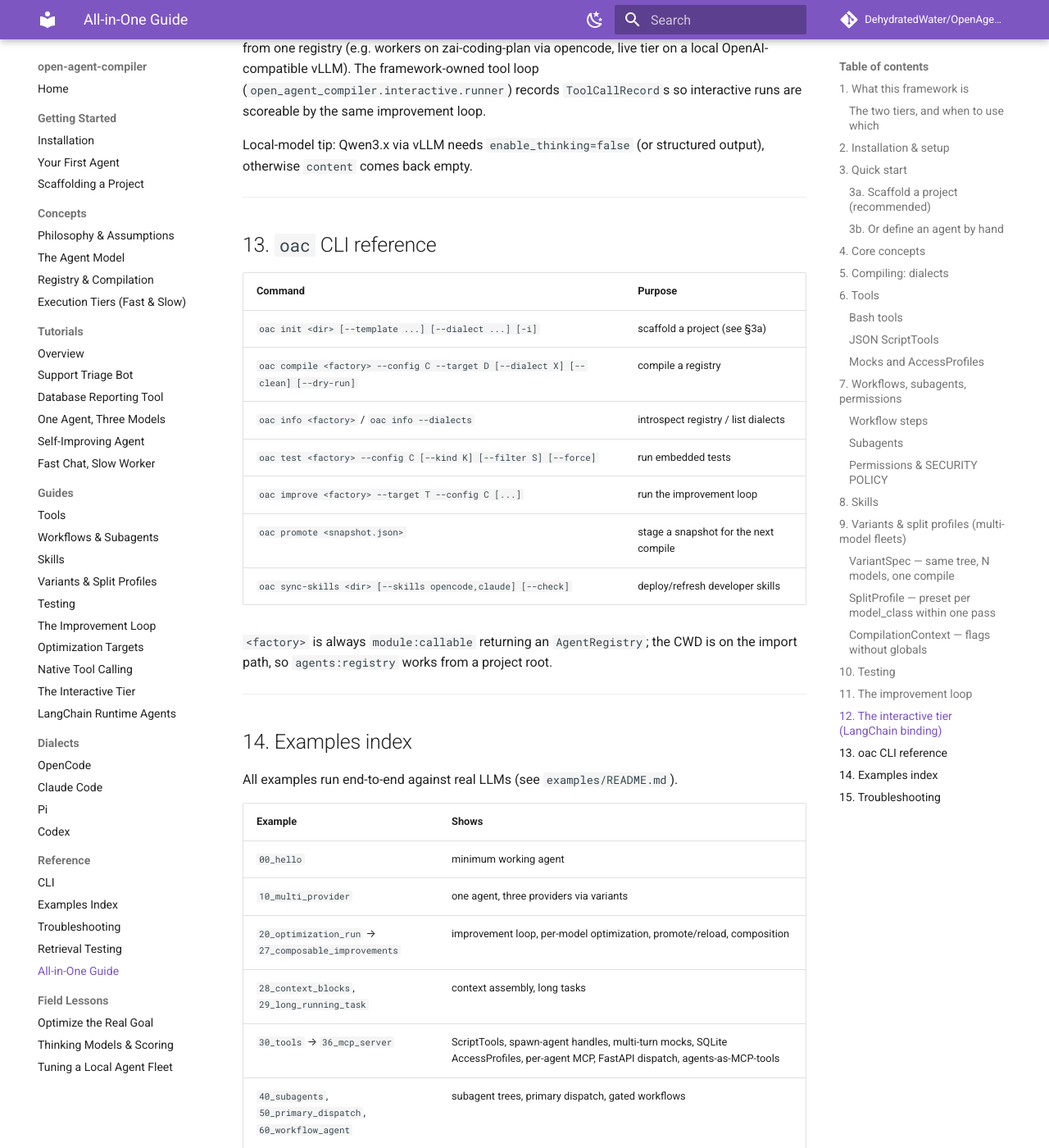
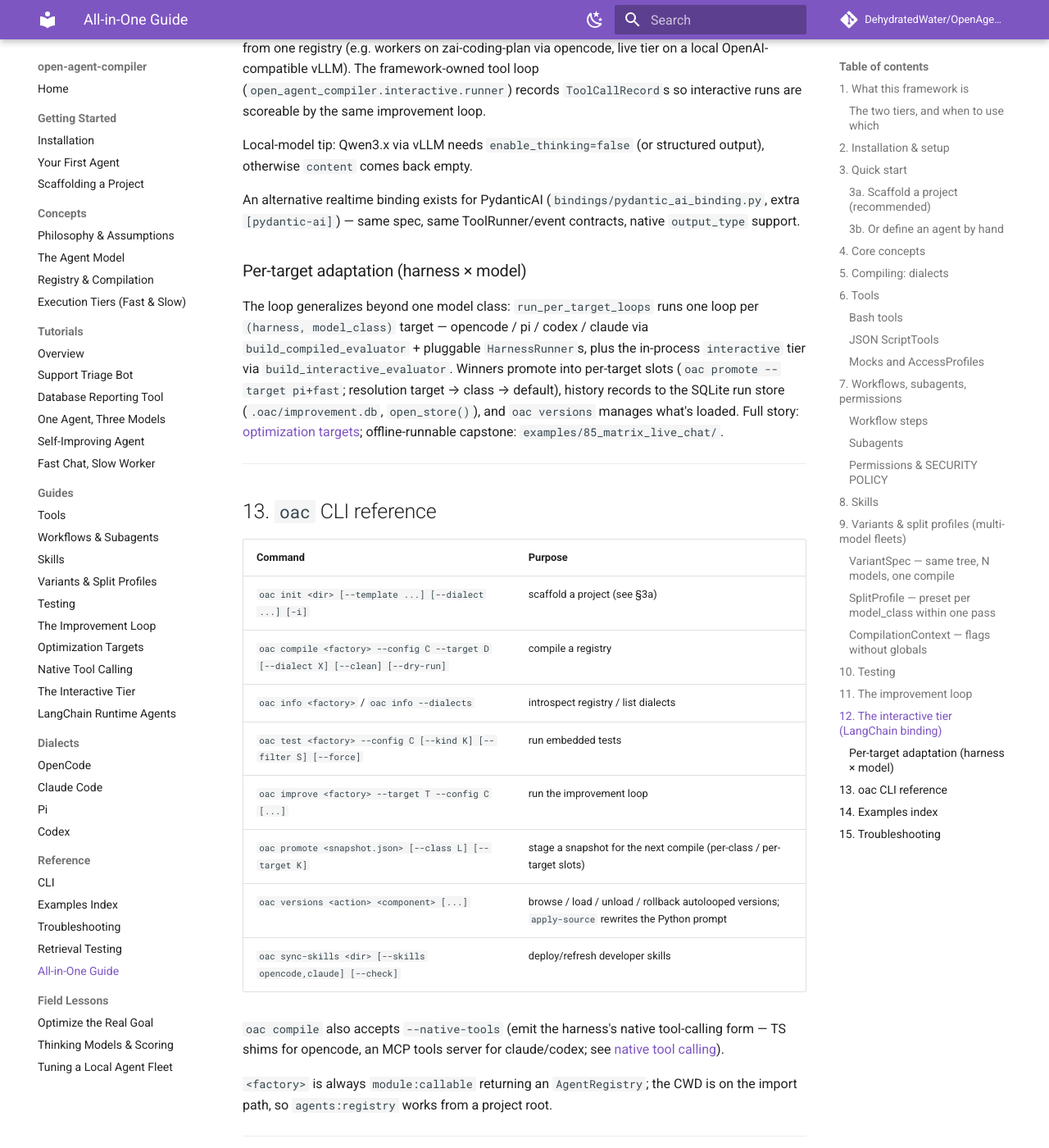
Before and after one commit to DehydratedWater/OpenAgentCompiler, an MkDocs documentation site: the page built from docs/dev-guide.md, in a window 1280 px wide and 1400 px high, scrolled down 12360 px. Shown: the whole window at 82% size. Built offline with MkDocs 1.6.1 and Material for MkDocs 9.7.7, drawn with Linux system fonts in a browser that asks for light colours; comment, search, counter and statistics services are not loaded.

Commit message:
docs: refresh dev-guide CLI reference and examples index
The all-in-one dev-guide now covers oac versions, promote --target /
--class slots, compile --native-tools, the PydanticAI binding, and a
per-target adaptation section pointing at the optimization-targets
guide and the 85_matrix_live_chat capstone. The in-repo examples index
gains the missing rows (40-91 including the capstone).

release: 1.12.1

Co-Authored-By: Claude Fable 5 <noreply@anthropic.com>

```diff
--- a/docs/dev-guide.md
+++ b/docs/dev-guide.md
@@ -553,6 +553,23 @@ improvement loop.
 Local-model tip: Qwen3.x via vLLM needs `enable_thinking=false` (or
 structured output), otherwise `content` comes back empty.
 
+An alternative realtime binding exists for PydanticAI
+(`bindings/pydantic_ai_binding.py`, extra `[pydantic-ai]`) — same
+spec, same ToolRunner/event contracts, native `output_type` support.
+
+### Per-target adaptation (harness × model)
+
+The loop generalizes beyond one model class: `run_per_target_loops`
+runs one loop per `(harness, model_class)` target — opencode / pi /
+codex / claude via `build_compiled_evaluator` + pluggable
+`HarnessRunner`s, plus the in-process `interactive` tier via
+`build_interactive_evaluator`. Winners promote into per-target slots
+(`oac promote --target pi+fast`; resolution target → class → default),
+history records to the SQLite run store (`.oac/improvement.db`,
+`open_store()`), and `oac versions` manages what's loaded. Full story:
+[optimization targets](guides/optimization-targets.md);
+offline-runnable capstone: `examples/85_matrix_live_chat/`.
+
 ---
 
 ## 13. `oac` CLI reference
@@ -564,8 +581,13 @@ structured output), otherwise `content` comes back empty.
 | `oac info <factory>` / `oac info --dialects` | introspect registry / list dialects |
 | `oac test <factory> --config C [--kind K] [--filter S] [--force]` | run embedded tests |
 | `oac improve <factory> --target T --config C [...]` | run the improvement loop |
-| `oac promote <snapshot.json>` | stage a snapshot for the next compile |
+| `oac promote <snapshot.json> [--class L] [--target K]` | stage a snapshot for the next compile (per-class / per-target slots) |
+| `oac versions <action> <component> [...]` | browse / load / unload / rollback autolooped versions; `apply-source` rewrites the Python prompt |
 | `oac sync-skills <dir> [--skills opencode,claude] [--check]` | deploy/refresh developer skills |
+
+`oac compile` also accepts `--native-tools` (emit the harness's native
+tool-calling form — TS shims for opencode, an MCP tools server for
+claude/codex; see [native tool calling](guides/native-tools.md)).
 
 `<factory>` is always `module:callable` returning an `AgentRegistry`;
 the CWD is on the import path, so `agents:registry` works from a
--- a/open_agent_compiler/__init__.py
+++ b/open_agent_compiler/__init__.py
@@ -461,4 +461,4 @@ __all__ = [
     "SpawnAgentOutput",
 ]
 
-__version__ = "1.12.0"
+__version__ = "1.12.1"
--- a/pyproject.toml
+++ b/pyproject.toml
@@ -1,6 +1,6 @@
 [project]
 name = "open-agent-compiler"
-version = "1.12.0"
+version = "1.12.1"
 description = "Python-first agent framework: define composable agent trees once, compile them to multiple agent runtimes (opencode, Claude Code, Pi), and auto-optimize them with test-driven improvement loops."
 readme = "README.md"
 license = { file = "LICENSE" }
```
Also changed, not shown: examples/README.md (+4 -0 lines), 1 other file.
